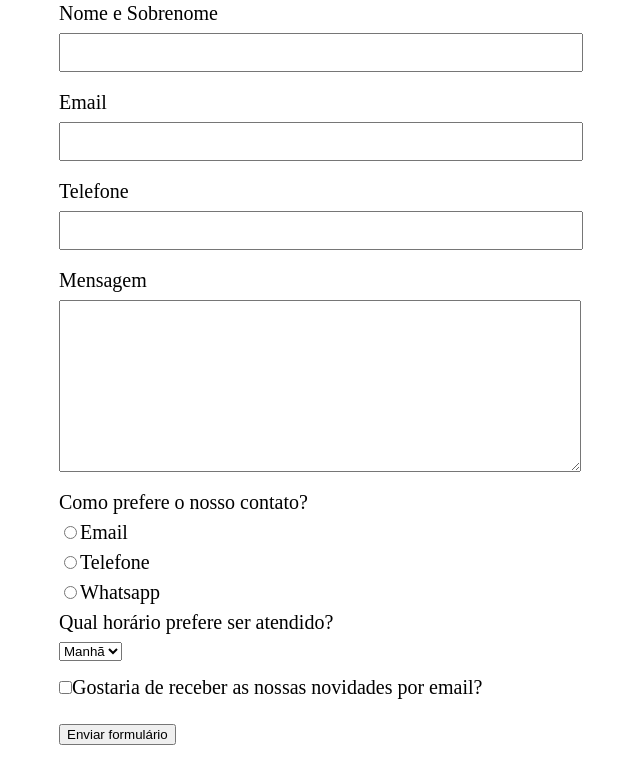
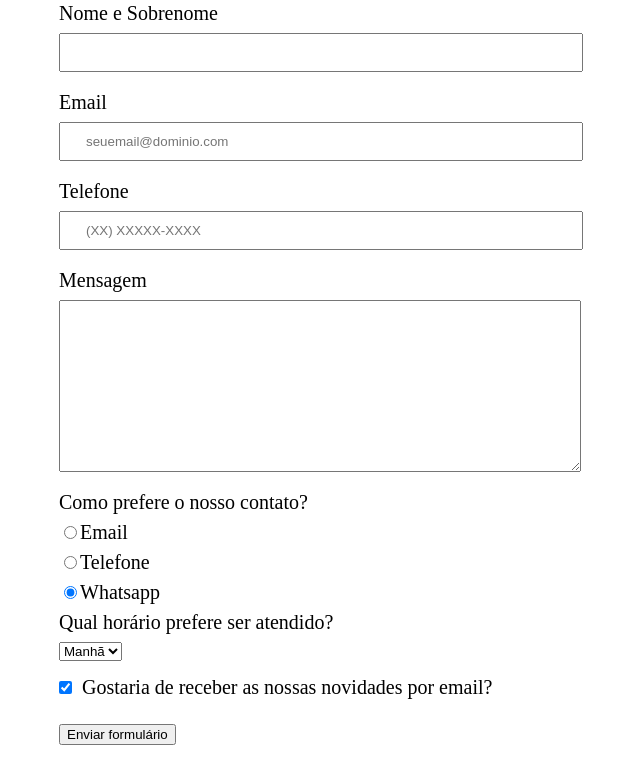
Before and after one commit to rafaeldajuda/cursos-alura-2021, a plain HTML site: page HTML e CSS/Curso 3 HTML CSS/contato.html in a window 1280 px wide. Shown: the part 340-1123 px from the top of the page, without its empty margins (111-751 px from the left). Drawn offline with Linux system fonts and the light colour scheme.

Commit message:
HTML e CSS modulo 4

```diff
--- a/HTML e CSS/Curso 3 HTML CSS/contato.html
+++ b/HTML e CSS/Curso 3 HTML CSS/contato.html
@@ -12,7 +12,11 @@
         <!-- TAG HEADER - TAG craida no HTML5 para, serve para indicar o cabeçalho do site -->
         <header>
             <div class='caixa'>
-                <h1><img src='logo.png' /></h1>
+
+                <!-- ACESSIBILIDADE - A TAG IMG POSSUI UMA PROPRIEDADE CHAMADA ALT QUE
+                    PERMITE DESCREVER A IMAGEM
+                -->
+                <h1><img src='logo.png' alt="Logo da Barbearia Alura" /></h1>
                 <!-- TAG NAV - TAG craida no HTML5 para, serve para indicar a parte detinada a
                     navegação. -->
                 <nav>
@@ -27,6 +31,12 @@
 
         <main>
 
+            <!-- NO HTML5 EXISTEM VÁIOS TIPOS DE INPUTS. O IDEAL SERIA USÁ-LOS PARA
+                FACILITAR A VIDA DO USUÁRIO
+
+                O SITE http://mobileinputtypes.com/ POSSUI EXEMPLOS DE INPUTS E ACESSIBILIDADE
+                NO MOBILE
+            -->
 
             <!-- TAG FORM - SERVE PARA CAPTURAR ENTRADAS DO USUARIO E ENVIAR PARA ALGUM LUGAR
                 (SERVIDOR, OUTRA PAGINA, ...) -->
@@ -34,39 +44,44 @@
                 <!-- LABEL E INPUT NORMALMENTE SÃO DECLARADAS EM PAR NORMALMENTE. O ID AJUDA A IDENTIFICAR O PAR -->
                 <label for='nomesobrenome'>Nome e Sobrenome</label> <!-- LABEL - SERVE PARA NOMEAR O INPUT -->
                 <!-- INPUT - ENTRADA DE DADOS. TODO INPUT POSSUI UM TIPO. -->
-                <input type='text' id='nomesobrenome' class="input-padrao" />
+                <input type='text' id='nomesobrenome' class="input-padrao" required />
 
                 <label for='email'>Email</label>
-                <input type='text' id='email' class="input-padrao" />
+                <input type='email' id='email' class="input-padrao" required placeholder="seuemail@dominio.com" />
 
                 <label for='telefone'>Telefone</label>
-                <input type='text' id='telefone' class="input-padrao" />
+                <input type='tel' id='telefone' class="input-padrao" required placeholder="(XX) XXXXX-XXXX" />
 
                 <label for="mensagem">Mensagem</label>
-                <textarea cols="70" rows="10" id="mensagem" class="input-padrao"></textarea>
+                <textarea cols="70" rows="10" id="mensagem" class="input-padrao" required></textarea>
 
-                <div>
-                    <p class="teste" id="teste">Como prefere o nosso contato?</p>
+
+                <!-- EM VEZ DE USAR DIVs PARA DIVIDIR CAMPOS PODEMOS UTILIZAR A TAG FIELDSET.
+                    ELA SERVE PARA "AGRUPAR" CAMPOS RELACIONADOS. PARA ADICIONAR UM TITULO
+                    BASTA UTILIZAR A TAG LEGEND
+                -->
+                <fieldset>
+                    <legend class="teste" id="teste">Como prefere o nosso contato?</legend>
 
                     <!-- PROPRIEDADE NAME - server para 'agrupar' conjunto de tags -->
                     <label for="radio-email"><input type="radio" name="contato" value="email" id="radio-email" />Email</label>
 
                     <label for="radio-telefone"><input type="radio" name="contato" value="telefone" id="radio-telefone"/>Telefone</label>
 
-                    <label for="radio-whatsapp"><input type="radio" name="contato" value="whastaspp" id="radio-whatsapp"/>Whatsapp</label>
+                    <label for="radio-whatsapp"><input type="radio" name="contato" value="whastaspp" id="radio-whatsapp" checked/>Whatsapp</label>
 
-                </div>
+                </fieldset>
 
-                <div>
-                    <p>Qual horário prefere ser atendido?</p>
+                <fieldset>
+                    <legend>Qual horário prefere ser atendido?</legend>
                     <select>
                         <option>Manhã</option>
                         <option>Tarde</option>
                         <option>Noite</option>
                     </select>
-                </div>
+                </fieldset>
 
-                <label><input class="checkbox" type="checkbox" />Gostaria de receber as nossas novidades por email?</label>
+                <label><input class="checkbox" type="checkbox" checked />Gostaria de receber as nossas novidades por email?</label>
 
                 <!-- TIPO SUBMIT - PERMITE ENVIAR OS DADOS -->
                 <input type='submit' value='Enviar formulário' />
@@ -76,7 +91,7 @@
 
          <!-- TAG MAIN - TAG craida no HTML5 para, serve para indicar o conteúdo de roda-pé da página -->
          <footer>
-            <img src="logo-branco.png" />
+            <img src="logo-branco.png" alt="Logo da Barbearia Alura" />
             <p class="copyright">&copy; Copyright Barbearia Alura - 2019 &#10084; &#128126;</p>
 
             <!-- Para colocar símbolos especiais é interessante utilizar o UNICODE.
--- a/HTML e CSS/Curso 3 HTML CSS/style.css
+++ b/HTML e CSS/Curso 3 HTML CSS/style.css
@@ -100,7 +100,7 @@ form {
     margin: 40px 0;
 }
 
-form label, form p {
+form label, form legend {
     display: block;
     font-size: 20px;
     margin: 0 0 10px;
@@ -114,7 +114,7 @@ form label, form p {
 }
 
 .checkbox {
-    margin: 20px 0;
+    margin: 20px 10px 20px 0;
 }
 
 
```
